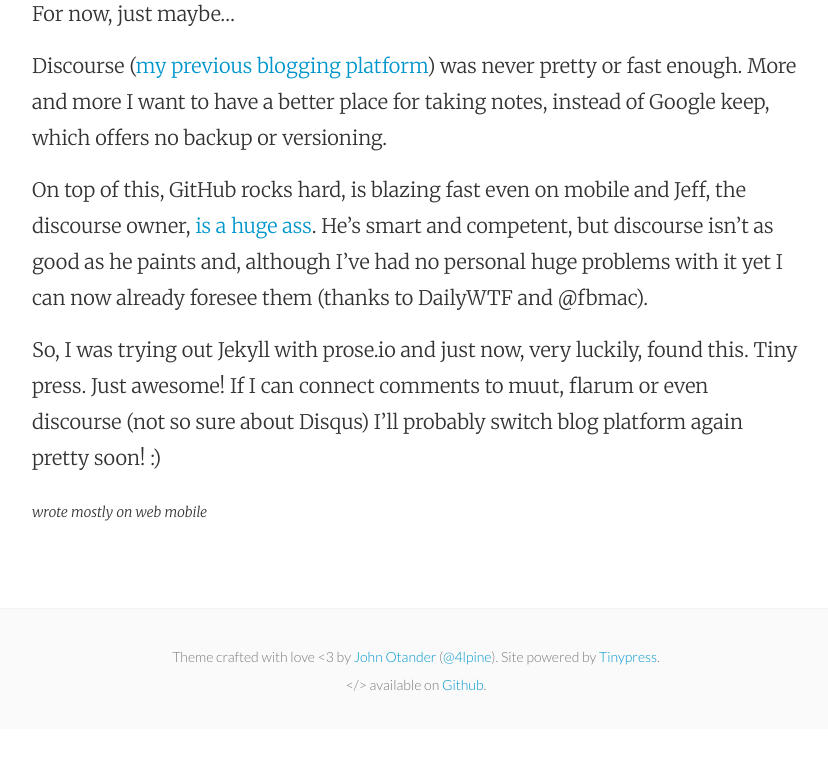
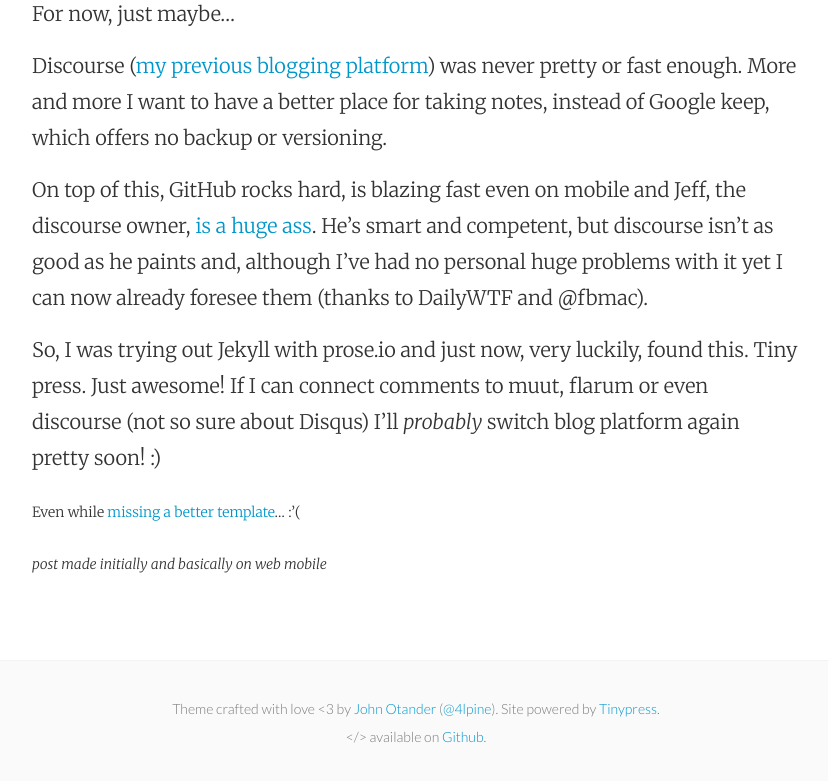
Before and after one commit to cauerego/cauerego.github.io, a Jekyll site: the page built from _posts/2015-12-25-new-blog-platform-once-again.markdown, in a window 1280 px wide. Shown: the part 1106-1887 px from the top of the page, without its empty margins (224-1052 px from the left). Built offline with Jekyll 4.4.1, drawn with Linux system fonts in a browser that asks for light colours; before the commit the page ends 1835 px from its top, so only the background shows below that.

Commit message:
Post update: New blog platform. Once again? - link about template

```diff
--- a/_posts/2015-12-25-new-blog-platform-once-again.markdown
+++ b/_posts/2015-12-25-new-blog-platform-once-again.markdown
@@ -12,6 +12,8 @@
 
 On top of this, GitHub rocks hard, is blazing fast even on mobile and Jeff, the discourse owner, [is a huge ass](https://what.thedailywtf.com/t/the-incoherent-ramblings-of-the-discojuice-huffing-dude/53070/164?u=cregox). He's smart and competent, but discourse isn't as good as he paints and, although I've had no personal huge problems with it yet I can now already foresee them (thanks to DailyWTF and @fbmac).
 
-So, I was trying out Jekyll with prose.io and just now, very luckily, found this. Tiny press. Just awesome! If I can connect comments to muut, flarum or even discourse (not so sure about Disqus) I'll probably switch blog platform again pretty soon! :)
+So, I was trying out Jekyll with prose.io and just now, very luckily, found this. Tiny press. Just awesome! If I can connect comments to muut, flarum or even discourse (not so sure about Disqus) I'll _probably_ switch blog platform again pretty soon! :)
 
-<small>*wrote mostly on web mobile*</small>
+<small>Even while [missing a better template](https://github.com/tinypressco/tinypressco.github.io/issues/7)... :'(</small>
+
+<small>*post made initially and basically on web mobile*</small>
```
